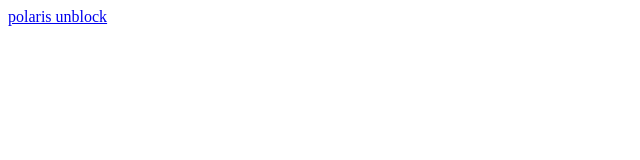
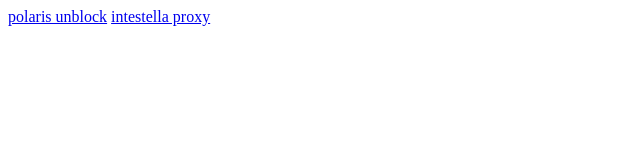
Before and after one commit to WorldWideInternet/framer, a plain HTML site: page index.html in a window 1280 px wide. Shown: the whole page, without its empty margins (0-640 px from the left). Drawn offline with Linux system fonts and the light colour scheme.

Commit message:
Update index.html

```diff
--- a/index.html
+++ b/index.html
@@ -1 +1,2 @@
 <a href="polaris.html">polaris unblock</a>
+<a href="in.html">intestella proxy</a>
```
